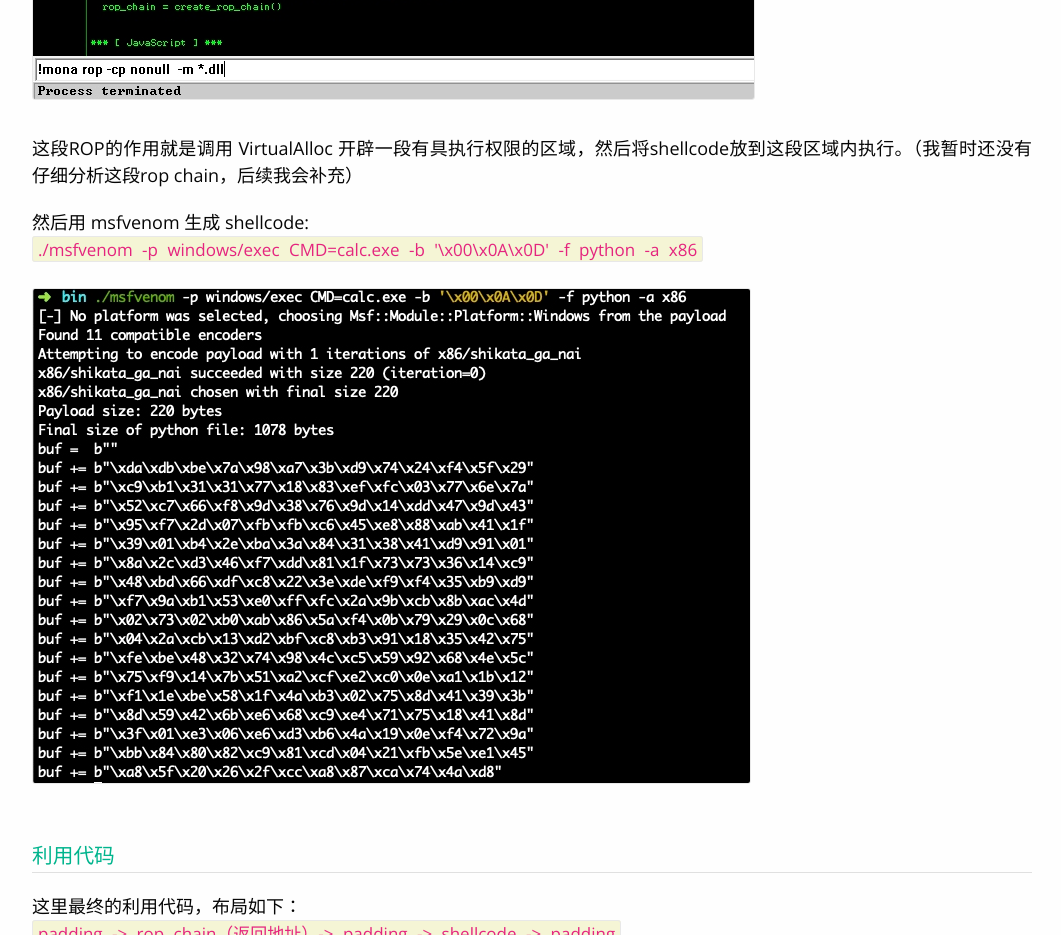
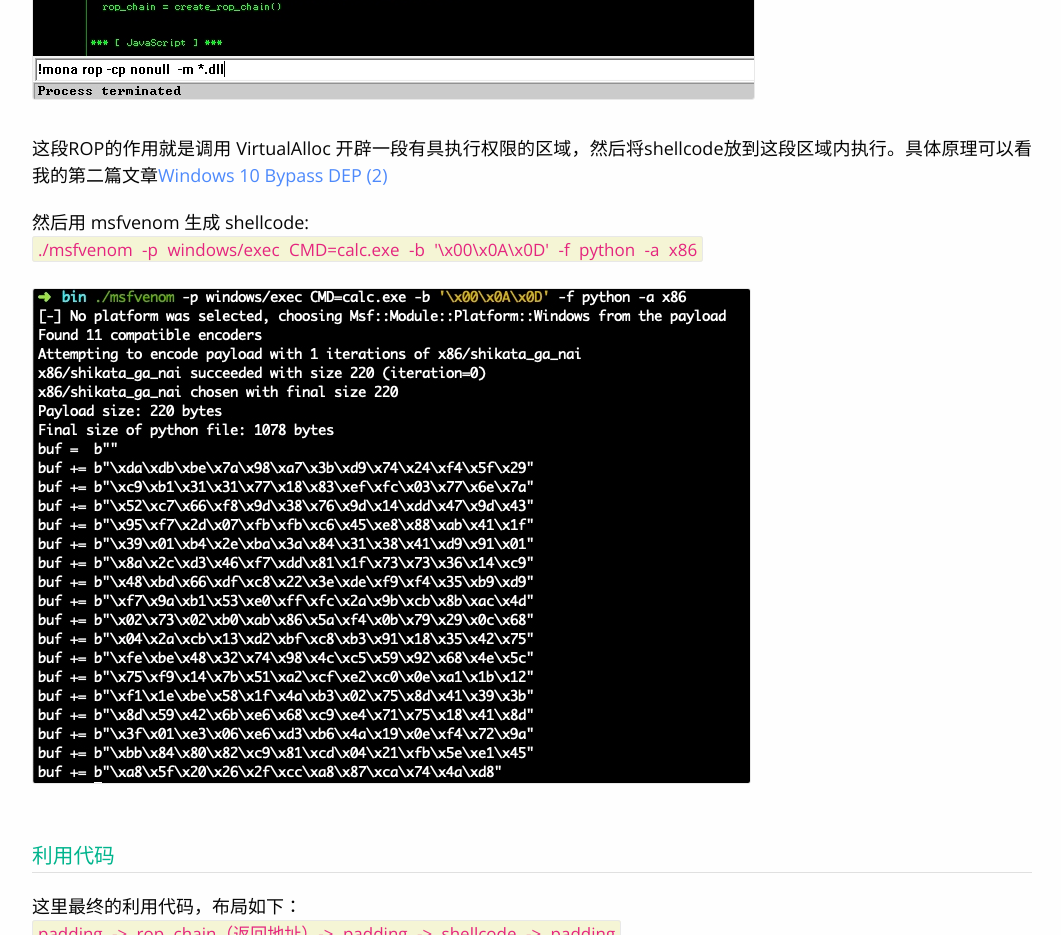
Before and after one commit to songjianyang/keeper.github.io, a plain HTML site: page 2020/05/10/windows10-bypass-dep/index.html in a window 1280 px wide. Shown: the part 2740-3675 px from the top of the page, without its empty margins (108-1169 px from the left). Drawn offline with nearby package versions, Linux system fonts and the light colour scheme; a web font is replaced by a local one.

Commit message:
Site updated: 2020-05-14 16:35:57

```diff
--- a/2020/05/10/windows10-bypass-dep/index.html
+++ b/2020/05/10/windows10-bypass-dep/index.html
@@ -45,7 +45,7 @@
 <meta property="og:image" content="http://yoursite.com/image/15891083745190.jpg">
 <meta property="og:image" content="http://yoursite.com/image/15891091159702.jpg">
 <meta property="article:published_time" content="2020-05-10T07:11:07.566Z">
-<meta property="article:modified_time" content="2020-05-14T08:22:39.393Z">
+<meta property="article:modified_time" content="2020-05-14T08:35:50.961Z">
 <meta name="twitter:card" content="summary">
 <meta name="twitter:image" content="http://yoursite.com/image/15891068174082.jpg">
 
@@ -165,7 +165,7 @@
 <p>修改后的代码： <a href="/image/mona.py">mona.py</a>。 安装方法：将 mona.py 放到 Immunity Debugger 的 PyCommands 目录。</p>
 <p>命令：<code>!mona rop -cp nonull  -m *.dll</code></p>
 <p><img src="/image/15891080829182.jpg" alt=""></p>
-<p>这段ROP的作用就是调用 VirtualAlloc 开辟一段有具执行权限的区域，然后将shellcode放到这段区域内执行。（我暂时还没有仔细分析这段rop chain，后续我会补充）</p>
+<p>这段ROP的作用就是调用 VirtualAlloc 开辟一段有具执行权限的区域，然后将shellcode放到这段区域内执行。具体原理可以看我的第二篇文章<a href="https://zero-day.cn/2020/05/14/windows10-bypass-dep-2/" target="_blank" rel="noopener">Windows 10 Bypass DEP (2)</a></p>
 <p>然后用 msfvenom 生成 shellcode:<br><code>./msfvenom -p windows/exec CMD=calc.exe -b &#39;\x00\x0A\x0D&#39; -f python -a x86</code></p>
 <p><img src="/image/15891083745190.jpg" alt=""></p>
 <h3 id="利用代码"><a href="#利用代码" class="headerlink" title="利用代码"></a>利用代码</h3><p>这里最终的利用代码，布局如下：<br><code>padding -&gt; rop chain（返回地址）-&gt; padding -&gt; shellcode -&gt; padding</code></p>
```
